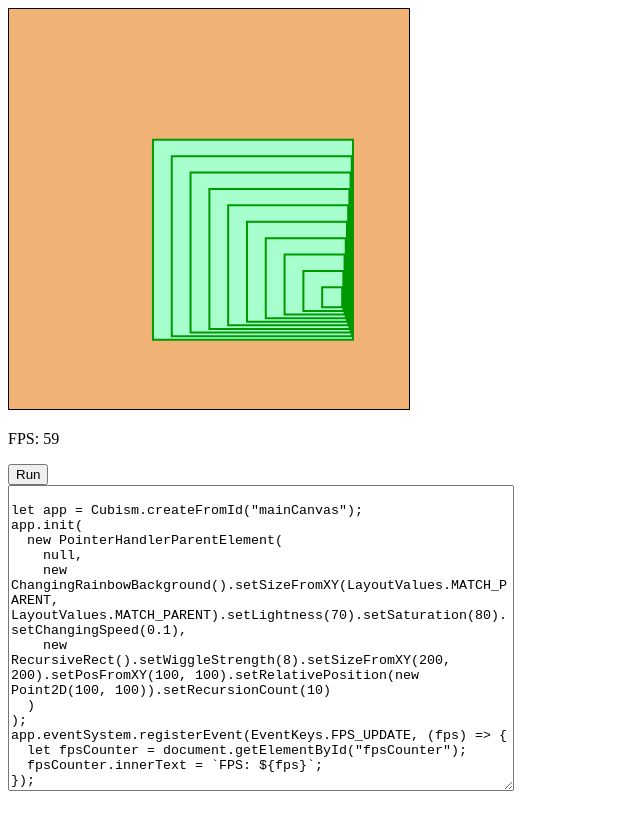
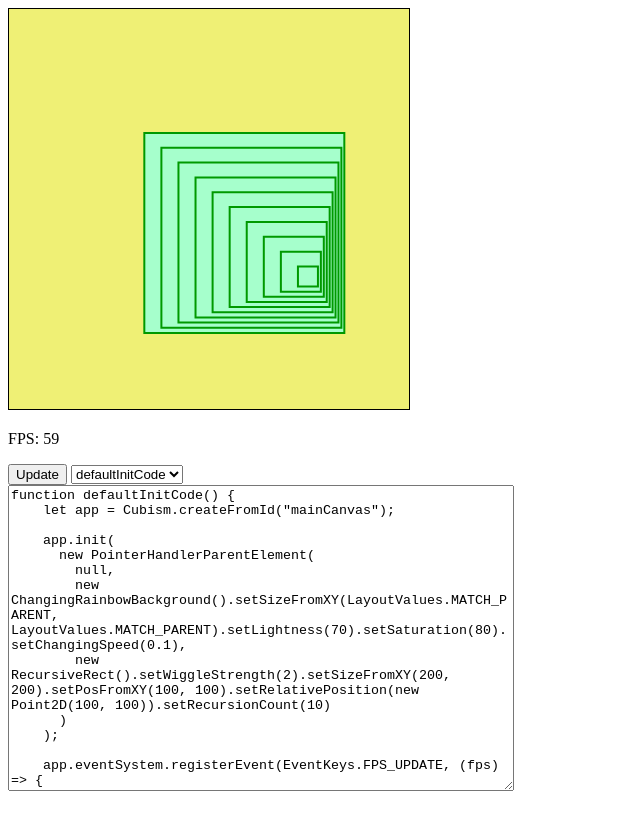
Before and after one commit to NaNnoda/Cubism, a website: page Cubism/index.html in a window 1280 px wide. Shown: the top 830 px of the page, without its empty margins (0-640 px from the left). Drawn offline with Linux system fonts and the light colour scheme.

Commit message:
Update: new demo (not fully working)

```diff
--- a/Cubism/es-build.js
+++ b/Cubism/es-build.js
@@ -1,3 +1,15 @@
+var __defProp = Object.defineProperty;
+var __getOwnPropDesc = Object.getOwnPropertyDescriptor;
+var __decorateClass = (decorators, target, key, kind) => {
+  var result = kind > 1 ? void 0 : kind ? __getOwnPropDesc(target, key) : target;
+  for (var i = decorators.length - 1, decorator; i >= 0; i--)
+    if (decorator = decorators[i])
+      result = (kind ? decorator(target, key, result) : decorator(result)) || result;
+  if (kind && result)
+    __defProp(target, key, result);
+  return result;
+};
+
 // src/Datatypes/TransformMatrix2D.ts
 var TransformMatrix2D = class {
   constructor(m11, m12, m21, m22, dx, dy) {
@@ -1108,14 +1120,20 @@ var RecursiveRect = class extends PointerHandlerParentElement {
     this.lastPoint = null;
     this.relativePosition = new Point2D(200, 200);
     this.frameCount = 0;
-    this._position = new PhysicalPoint2D(0, 0).setResistance(0.01);
+    this._position = new PhysicalPoint2D(0, 0).setResistance(1e-3);
     this.recursionCount = 0;
     this.wiggleStrength = 0.1;
   }
   get position() {
+    if (this._cubism) {
+      this.c.setRedraw(true);
+    }
     return this._position;
   }
   set position(point) {
+    if (this._cubism) {
+      this.c.setRedraw(true);
+    }
     this._position = point;
   }
   setRecursionCount(recursionCount) {
@@ -1123,7 +1141,7 @@ var RecursiveRect = class extends PointerHandlerParentElement {
     return this;
   }
   wiggle() {
-    if (this.frameCount % 60 == 0) {
+    if (this.frameCount % 120 == 0) {
       let range = this.wiggleStrength * Math.random();
       this.position.impulse(new Point2D(range * (Math.random() - 0.5), range * (Math.random() - 0.5)));
     }
@@ -1142,6 +1160,9 @@ var RecursiveRect = class extends PointerHandlerParentElement {
     this.position.update();
     if (!this.pressed) {
       this.wiggle();
+    }
+    if (this.pressed) {
+      this.frameCount = 0;
     }
     this.c.setFillStyle(Colors.green100);
     this.c.setStrokeWidth(2);
@@ -1211,51 +1232,151 @@ var ChangingRainbowBackground = class extends CubismElement {
   }
 };
 
-// src/Index.ts
-console.log("loading Index.ts");
-var LiveDemo = class {
+// src/Demo/StaticDemo.ts
+var StaticDemo = class {
   constructor() {
+    this._demoFunctions = {};
+    this.selector = document.getElementById("selector");
     this.codeText = document.getElementById("codeText");
-    this.codeText.value = this.getFormattedFunctionString();
-    this.userFunction = this.getUserFunction();
+    this.updateButton = document.getElementById("update");
+    this.currDemoFunction = null;
+    this.initSelector();
+    this.initCodeText();
+    this.initUpdateButton();
   }
-  userFunction() {
+  initCodeText() {
+    this.codeText.onchange = this.onCodeTextChange.bind(this);
+    this.codeText.oninput = this.onCodeTextInput.bind(this);
   }
-  main() {
-    initConsole();
-    let updateButton = document.getElementById("update");
-    updateButton.onclick = this.updateCubism.bind(this);
-    this.updateCubism();
+  initUpdateButton() {
+    this.updateButton.onclick = this.updateButtonOnClick.bind(this);
   }
-  updateCubism() {
-    console.log("update");
-    this.updateUserFunction();
-    this.runUserFunction();
+  updateButtonOnClick() {
+    this.updateCurrDemoFunction();
   }
-  getFormattedFunctionString() {
-    let s = defaultInitCode.toString();
+  updateCurrDemoFunction() {
+    console.log("updateCurrDemoFunction");
+    let currName = this.selector.value;
+    this._demoFunctions[currName].setFunctionThroughFormattedString(this.codeText.value);
+    this.setCurrentDemoCode(this.selector.value);
+  }
+  onCodeTextInput() {
+    console.log("code text input");
+  }
+  onCodeTextChange() {
+    console.log("code text changed");
+  }
+  initSelector() {
+    this.selector.onchange = this.onSelectorChange.bind(this);
+    this.selector.onload = this.onSelectorChange.bind(this);
+  }
+  setCurrentDemoCode(name) {
+    this.codeText.value = this._demoFunctions[name].toString();
+    this.selector.value = name;
+    this.currDemoFunction = this._demoFunctions[name];
+    this.runCurrentDemo();
+  }
+  runCurrentDemo() {
+    if (this.currDemoFunction) {
+      this.currDemoFunction.run();
+    }
+  }
+  addDemoFunction(name, func) {
+    let option = document.createElement("option");
+    option.text = name;
+    this.selector.add(option);
+    this._demoFunctions[name] = new DemoFunction(func);
+    this.setCurrentDemoCode(name);
+  }
+  onSelectorChange() {
+    let selected = this.selector.options[this.selector.selectedIndex].text;
+    console.log(`selected: ${selected}`);
+    this.setCurrentDemoCode(selected);
+  }
+  createFunctionFromString(s) {
+    return new Function(s);
+  }
+  static get i() {
+    if (!StaticDemo._instance) {
+      StaticDemo._instance = new StaticDemo();
+    }
+    return StaticDemo._instance;
+  }
+};
+var DemoFunction = class {
+  constructor(func) {
+    this.func = func;
+    this.funcName = func.name;
+  }
+  toString() {
+    return this.functionToFormattedString(this.funcName, this.func);
+  }
+  functionToFormattedString(funcName, func) {
+    let s = func.toString();
     s = s.substring(s.indexOf("{") + 1, s.lastIndexOf("}"));
-    s = s.replace(/^ {2}/gm, "");
+    s = s.replace(/\t/g, "");
+    s = s.replace(/^\s*\n/gm, "");
+    s = s.replace(/\n\s*$/gm, "");
+    s = s.replace(/;/g, ";\n");
+    s = "function " + funcName + "() {\n" + s + "\n}";
+    s += "\n";
+    s += funcName + "();";
     return s;
   }
-  getUserFunction() {
-    let code = this.codeText.value;
-    return new Function(code);
+  setFunction(func) {
+    this.func = func;
   }
-  updateUserFunction() {
-    this.userFunction = this.getUserFunction();
+  setFunctionThroughFormattedString(s) {
+    this.func = new Function(s);
   }
-  runUserFunction() {
-    this.userFunction();
+  toFunction() {
+    return this.func;
+  }
+  run() {
+    this.func();
   }
 };
-function defaultInitCode() {
+
+// src/Demo/DemoDecorators.ts
+function demoFunction() {
+  return function(target, propertyKey, descriptor) {
+    let demo = StaticDemo.i;
+    let currFunction = target[propertyKey];
+    demo.addDemoFunction(propertyKey, currFunction);
+    console.log("target is:" + target);
+    console.log("propertyKey is:" + propertyKey);
+    console.log(propertyKey);
+    console.log(target[propertyKey]);
+    console.log("descriptor is:" + descriptor);
+    console.log(descriptor);
+  };
+}
+
+// src/Demo/Demo.ts
+console.log("loading Demo.ts");
+var DemoFunctions = class {
+  d(target) {
+    console.log("demoFunction");
+    console.log(target);
+  }
+  function2() {
+    console.log("function2");
     let app = Cubism.createFromId("mainCanvas");
     app.init(
       new PointerHandlerParentElement(
         null,
         new ChangingRainbowBackground().setSizeFromXY(LayoutValues.MATCH_PARENT, LayoutValues.MATCH_PARENT).setLightness(70).setSaturation(80).setChangingSpeed(0.1),
-      new RecursiveRect().setWiggleStrength(8).setSizeFromXY(200, 200).setPosFromXY(100, 100).setRelativePosition(new Point2D(100, 100)).setRecursionCount(10)
+        new RecursiveRect().setWiggleStrength(2).setSizeFromXY(200, 200).setPosFromXY(100, 100).setRelativePosition(new Point2D(100, 100)).setRecursionCount(20)
+      )
+    );
+  }
+  defaultInitCode() {
+    let app = Cubism.createFromId("mainCanvas");
+    app.init(
+      new PointerHandlerParentElement(
+        null,
+        new ChangingRainbowBackground().setSizeFromXY(LayoutValues.MATCH_PARENT, LayoutValues.MATCH_PARENT).setLightness(70).setSaturation(80).setChangingSpeed(0.1),
+        new RecursiveRect().setWiggleStrength(2).setSizeFromXY(200, 200).setPosFromXY(100, 100).setRelativePosition(new Point2D(100, 100)).setRecursionCount(10)
       )
     );
     app.eventSystem.registerEvent(EventKeys.FPS_UPDATE, (fps) => {
@@ -1265,5 +1386,18 @@ function defaultInitCode() {
     app.initializer.initializeAlwaysRedraw();
     app.initializer.initializeFPSCounter();
   }
-new LiveDemo().main();
+};
+__decorateClass([
+  demoFunction()
+], DemoFunctions.prototype, "d", 1);
+__decorateClass([
+  demoFunction()
+], DemoFunctions.prototype, "function2", 1);
+__decorateClass([
+  demoFunction()
+], DemoFunctions.prototype, "defaultInitCode", 1);
+function main() {
+  initConsole();
+}
+main();
 //# sourceMappingURL=es-build.js.map
--- a/Cubism/index.html
+++ b/Cubism/index.html
@@ -56,14 +56,14 @@
 </div>
 <div>
     <p id="fpsCounter">FPS: NaN</p>
-    <button id="update">Run</button>
+    <button id="update">Update</button>
+    <select id="selector">Selector</select>
 </div>
 
 <label for="codeText"></label><textarea id="codeText"
                                         style="height: 300px;width: 500px">console.log("user function");</textarea>
 
 
-<script src="https://unpkg.com/monaco-editor@latest/min/vs/loader.js"></script>
 <div id="container" class="h w"></div>
 
 <script src="es-build.js"></script>
--- a/Cubism/package.json
+++ b/Cubism/package.json
@@ -6,8 +6,8 @@
     "webpack": "^5.74.0"
   },
   "scripts": {
-    "build": "esbuild src/Index.ts --bundle --outfile=build.js",
-    "watch": "esbuild src/Index.ts --bundle --sourcemap --outfile=es-build.js --watch --format=esm --global-name=cubism"
+    "build": "esbuild ./src/Demo/Demo.ts --bundle --outfile=build.js",
+    "watch": "esbuild ./src/Demo/Demo.ts --bundle --sourcemap --outfile=es-build.js --watch --format=esm"
   },
   "devDependencies": {
     "@types/node": "^18.8.2",
--- a/Cubism/src/Elements/Fancy/ChangingRainbowBackground.ts
+++ b/Cubism/src/Elements/Fancy/ChangingRainbowBackground.ts
@@ -30,8 +30,6 @@ export class ChangingRainbowBackground extends CubismElement{
         return this;
     }
     draw() {
-
-
         this.frameCount++;
         this.c.translate(this.position);
         let currHue = this.frameCount * this.changingSpeed % 360;
--- a/Cubism/tsconfig.json
+++ b/Cubism/tsconfig.json
@@ -16,7 +16,7 @@
     "target": "es2016", /* Set the JavaScript language version for emitted JavaScript and include compatible library declarations. */
     // "lib": [],                                        /* Specify a set of bundled library declaration files that describe the target runtime environment. */
     // "jsx": "preserve",                                /* Specify what JSX code is generated. */
-    // "experimentalDecorators": true,                   /* Enable experimental support for TC39 stage 2 draft decorators. */
+     "experimentalDecorators": true,                   /* Enable experimental support for TC39 stage 2 draft decorators. */
     // "emitDecoratorMetadata": true,                    /* Emit design-type metadata for decorated declarations in source files. */
     // "jsxFactory": "",                                 /* Specify the JSX factory function used when targeting React JSX emit, e.g. 'React.createElement' or 'h'. */
     // "jsxFragmentFactory": "",                         /* Specify the JSX Fragment reference used for fragments when targeting React JSX emit e.g. 'React.Fragment' or 'Fragment'. */
```
Also changed, not shown: Cubism/src/Demo/Demo.ts (added, +85 -0 lines), Cubism/src/Demo/DemoDecorators.ts (added, +16 -0 lines), Cubism/src/Demo/StaticDemo.ts (added, +159 -0 lines), Cubism/src/Elements/Fancy/RecursiveRect.ts (+14 -5 lines), Cubism/src/Index.ts (deleted, +0 -97 lines), Cubism/src/Temp/Decorators.ts (added, +24 -0 lines), 1 other file. Lines whose indentation alone changed are shown as unchanged.
